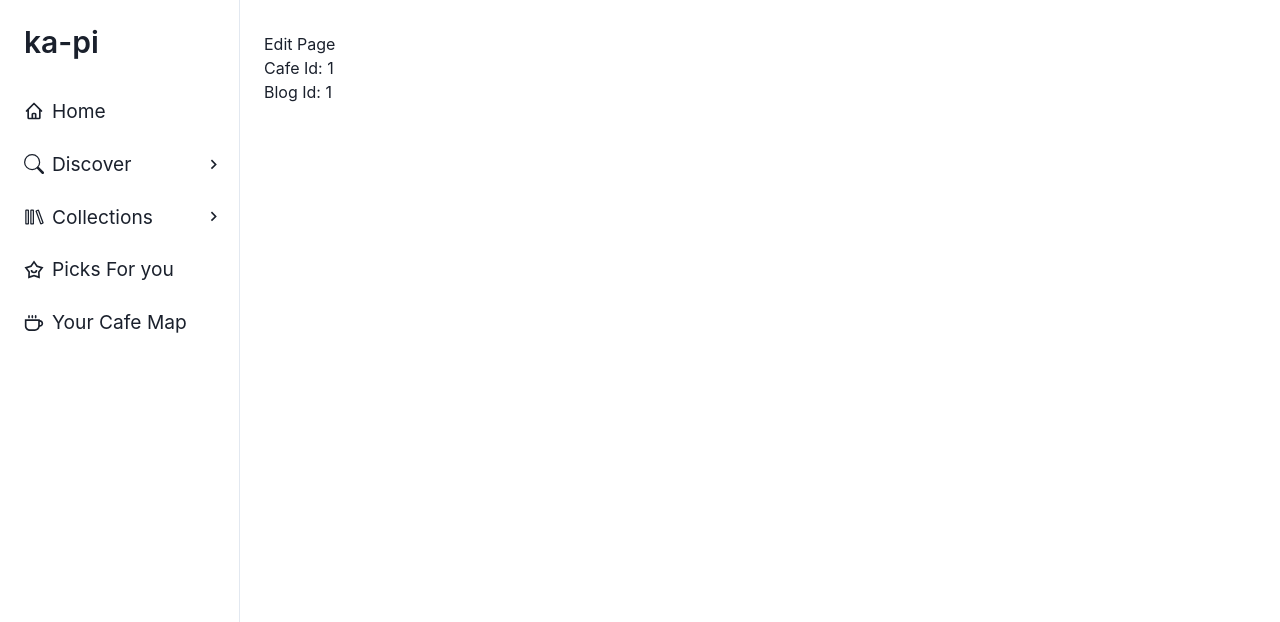
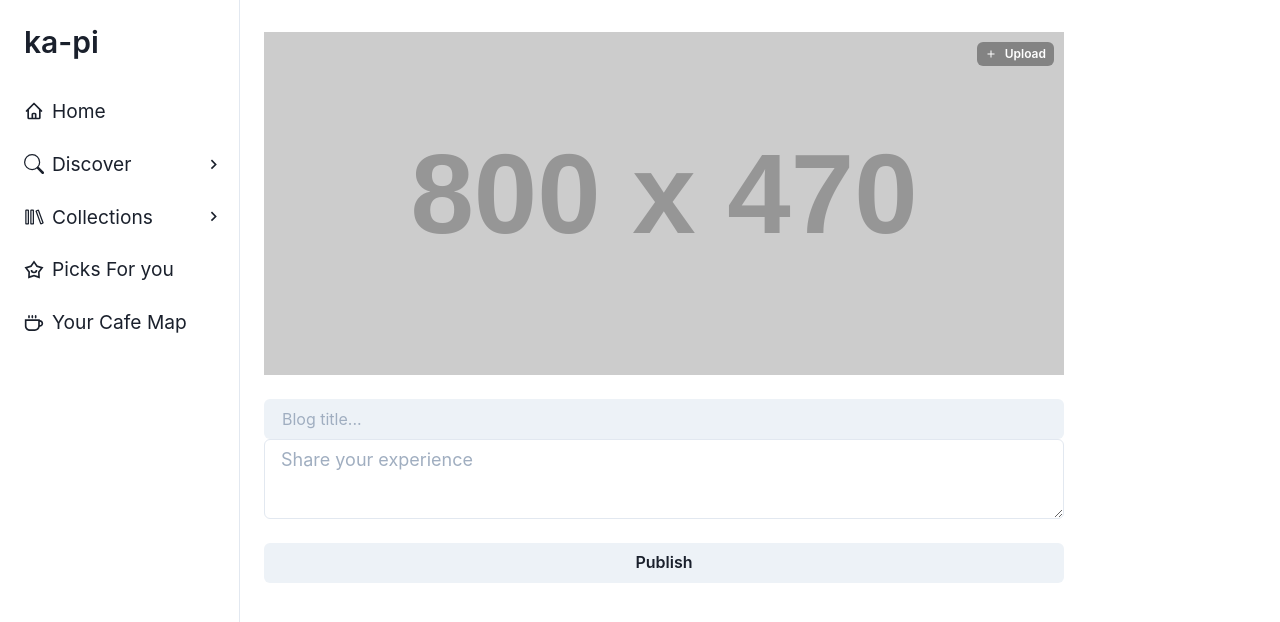
Before and after one commit to ellenchialin/ka-pi, a React (Create React App) app: page /cafe/1/blog/edit/1 in a window 1280 px wide. Shown: the top 622 px of the page. Built offline with nearby package versions, Linux system fonts and the light colour scheme; no server answers.

Commit message:
Upload sample blog to db

```diff
--- a/public/index.html
+++ b/public/index.html
@@ -10,27 +10,14 @@
       content="工作者友善咖啡廳地圖，快速找到適合工作的咖啡廳"
     />
     <link rel="apple-touch-icon" href="%PUBLIC_URL%/logo192.png" />
-    <!--
-      manifest.json provides metadata used when your web app is installed on a
-      user's mobile device or desktop. See https://developers.google.com/web/fundamentals/web-app-manifest/
-    -->
     <link rel="manifest" href="%PUBLIC_URL%/manifest.json" />
-    <!--
-      Notice the use of %PUBLIC_URL% in the tags above.
-      It will be replaced with the URL of the `public` folder during the build.
-      Only files inside the `public` folder can be referenced from the HTML.
-
-      Unlike "/favicon.ico" or "favicon.ico", "%PUBLIC_URL%/favicon.ico" will
-      work correctly both with client-side routing and a non-root public URL.
-      Learn how to configure a non-root public URL by running `npm run build`.
-    -->
     <link
       rel="stylesheet"
       href="https://unpkg.com/leaflet@1.7.1/dist/leaflet.css"
       integrity="sha512-xodZBNTC5n17Xt2atTPuE1HxjVMSvLVW9ocqUKLsCC5CXdbqCmblAshOMAS6/keqq/sMZMZ19scR4PsZChSR7A=="
       crossorigin=""
     />
-    <title>ka-pi(sprint2)</title>
+    <title>ka-pi(sprint3)</title>
   </head>
   <body>
     <noscript>You need to enable JavaScript to run this app.</noscript>
--- a/src/components/cafe/BlogCard.js
+++ b/src/components/cafe/BlogCard.js
@@ -8,13 +8,12 @@ function BlogCard({
   blogId,
   content,
   title,
-  images,
+  image,
   date,
   canDeleteBlog,
   handleBlogDelete,
 }) {
   const navigate = useNavigate()
-  const coverImage = images[0]
 
   const handleReadmore = () => {
     navigate(`/cafe/${cafeId}/blog/${blogId}`)
@@ -35,12 +34,7 @@ function BlogCard({
         position="relative"
       >
         <AspectRatio maxW="100%" ratio={1}>
-          <Image
-            src={coverImage}
-            alt="食記照片"
-            roundedTop="lg"
-            objectFit="cover"
-          />
+          <Image src={image} alt="食記照片" roundedTop="lg" objectFit="cover" />
         </AspectRatio>
         {canDeleteBlog && (
           <IconButton
@@ -56,7 +50,13 @@ function BlogCard({
             onClick={handleBlogDelete}
           />
         )}
-        <Flex direction="column" p="4" h="100%" justify="space-between">
+        <Flex
+          direction="column"
+          p="4"
+          h="100%"
+          minH="105px"
+          justify="space-between"
+        >
           <Flex alignItems="center" justifyContent="space-between">
             <Heading as="h5" size="sm" isTruncated>
               {title}
--- a/src/pages/Blog.js
+++ b/src/pages/Blog.js
@@ -1,7 +1,7 @@
 import { useState, useEffect } from 'react'
 import { useParams } from 'react-router-dom'
 // prettier-ignore
-import { Flex, Text, Spinner, Heading, Avatar, Box } from '@chakra-ui/react'
+import { Flex, Text, Spinner, Heading, Avatar, Box, Image, AspectRatio } from '@chakra-ui/react'
 import { firebase } from '../utils/firebase'
 import ImageSlider from '../components/ImageSlider'
 
@@ -57,10 +57,17 @@ function Blog() {
           transform="translate(-50%, -50%)"
         />
       ) : (
-        <Flex direction="column">
-          <Box mb="4">
-            <ImageSlider slides={blog.images} />
-          </Box>
+        <Flex direction="column" h="100%" w="100%">
+          {/*<ImageSlider slides={blog.images} />*/}
+          <AspectRatio w="100%" maxW="800px" ratio={21 / 9}>
+            <Image
+              src={blog.image}
+              alt="食記照片"
+              rounded="lg"
+              fit="cover"
+              w="100%"
+            />
+          </AspectRatio>
           <Heading
             as="h1"
             size="2xl"
--- a/src/pages/Cafe.js
+++ b/src/pages/Cafe.js
@@ -168,8 +168,9 @@ function Cafe() {
   }
 
   const handleWriteBlogClick = () => {
-    const blogId = firebase.getBlogDocId(cafe.id)
-    navigate(`blog/edit/${blogId}`)
+    firebase.addBlog(cafe.id, currentUser.uid).then(blogId => {
+      navigate(`blog/edit/${blogId}`)
+    })
   }
 
   return (
@@ -406,7 +407,7 @@ function Cafe() {
                   content={blog.content}
                   title={blog.title}
                   date={blog.createdAt}
-                  images={blog.images}
+                  image={blog.image}
                 />
               ))}
             </Flex>
--- a/src/pages/EditBlog.js
+++ b/src/pages/EditBlog.js
@@ -1,16 +1,96 @@
-import { useParams } from 'react-router-dom'
-import { Flex, Text } from '@chakra-ui/react'
+import { useState, useRef } from 'react'
+import { useParams, useNavigate } from 'react-router-dom'
+// prettier-ignore
+import { Flex, Text, Input, Image, Button, AspectRatio, Textarea } from '@chakra-ui/react'
+import { RiAddFill } from 'react-icons/ri'
+import { firebase } from '../utils/firebase'
+import { useAuth } from '../contexts/AuthContext'
 import TextEditor from '../components/TextEditor'
 
 function EditBlog() {
+  const [blogTitle, setBlogTitle] = useState('')
+  const [blogContent, setBlogContent] = useState('')
+  const [coverPhotoUrl, setCoverPhotoUrl] = useState('')
+  const coverPhototRef = useRef()
   const { cafeId, blogId } = useParams()
+  const navigate = useNavigate()
+
+  console.log(`Cafe Id: ${cafeId}`)
+  console.log(`Blog Id: ${blogId}`)
+
+  const handlePhotoUpload = e => {
+    if (e.target.files[0]) {
+      firebase
+        .getBlogPhotoUrl(cafeId, blogId, e.target.files[0])
+        .then(url => setCoverPhotoUrl(url))
+        .catch(error => {
+          alert('圖片上傳失敗，請重新操作一次；如連續失敗請通知網站開發人員')
+          console.error(error)
+        })
+    }
+  }
+
+  const handleUploadBlog = () => {
+    const data = {
+      title: blogTitle,
+      content: blogContent,
+      image: coverPhotoUrl,
+    }
+
+    firebase
+      .uploadBlog(cafeId, blogId, data)
+      .then(() => navigate(`/cafe/${cafeId}/blog/${blogId}`))
+  }
 
   return (
-    <Flex direction="column">
-      <Text>Edit Page</Text>
-      <Text>Cafe Id: {cafeId}</Text>
-      <Text>Blog Id: {blogId}</Text>
+    <Flex direction="column" w="100%" maxWidth="800px">
+      <Flex mb="6" maxWidth="800px" position="relative">
+        <AspectRatio w="100%" maxWidth="800px" ratio={21 / 9}>
+          <Image
+            src={coverPhotoUrl ? coverPhotoUrl : ''}
+            alt="食記封面照"
+            fit="cover"
+            maxW="800px"
+            fallbackSrc="https://via.placeholder.com/800x470?text=cover+photo"
+          />
+        </AspectRatio>
+        <Button
+          colorScheme="blackAlpha"
+          aria-label="上傳封面照"
+          leftIcon={<RiAddFill />}
+          size="xs"
+          position="absolute"
+          top="10px"
+          right="10px"
+          onClick={() => coverPhototRef.current.click()}
+        >
+          Upload
+        </Button>
+        <Input
+          ref={coverPhototRef}
+          type="file"
+          name="coverPhoto"
+          accept="image/*"
+          onChange={e => handlePhotoUpload(e)}
+          hidden
+        />
+      </Flex>
+      <Input
+        variant="filled"
+        placeholder="Blog title..."
+        value={blogTitle}
+        onChange={e => setBlogTitle(e.target.value)}
+        isRequired
+      />
+      <Textarea
+        placeholder="Share your experience"
+        size="lg"
+        value={blogContent}
+        onChange={e => setBlogContent(e.target.value)}
+        isRequired
+      />
       <TextEditor />
+      <Button onClick={handleUploadBlog}>Publish</Button>
     </Flex>
   )
 }
--- a/src/pages/User.js
+++ b/src/pages/User.js
@@ -143,7 +143,7 @@ function User() {
   const handlePhotoChange = e => {
     if (e.target.files[0]) {
       firebase
-        .getPhotoUrl(currentUser.uid, e.target.files[0])
+        .getUserPhotoUrl(currentUser.uid, e.target.files[0])
         .then(url => setUserPhotoUrl(url))
         .catch(error => {
           alert('頭貼上傳失敗，請重新操作一次；如連續失敗請通知網站開發人員')
@@ -151,6 +151,7 @@ function User() {
         })
     }
   }
+
   return (
     <Flex direction="column" position="relative">
       {isLoading ? (
@@ -192,7 +193,7 @@ function User() {
                 type="file"
                 name="userPhoto"
                 accept="image/*"
-                onChange={handlePhotoChange}
+                onChange={e => handlePhotoChange(e)}
                 hidden
               />
             </Flex>
--- a/src/utils/firebase.js
+++ b/src/utils/firebase.js
@@ -74,7 +74,7 @@ export const firebase = {
       }).then(() => resolve())
     })
   },
-  getPhotoUrl(userId, file) {
+  getUserPhotoUrl(userId, file) {
     return new Promise(resolve => {
       const imageRef = ref(storage, `users/${file.name}`)
       uploadBytes(imageRef, file).then(() => {
@@ -151,10 +151,28 @@ export const firebase = {
       })
     })
   },
-  getBlogDocId(cafeId) {
-    const blogRef = doc(collection(db, `cafes/${cafeId}/blogs`))
-    const blogId = blogRef.id
-    return blogId
+  addBlog(cafeId, userId) {
+    return new Promise(resolve => {
+      const blogRef = doc(collection(db, `cafes/${cafeId}/blogs`))
+      setDoc(blogRef, {
+        blogId: blogRef.id,
+        cafeId,
+        userId,
+        title: '',
+        content: '',
+        image: '',
+        createdAt: serverTimestamp(),
+      }).then(() => resolve(blogRef.id))
+    })
+  },
+  uploadBlog(cafeId, blogId, data) {
+    return new Promise(resolve => {
+      updateDoc(doc(db, `cafes/${cafeId}/blogs/${blogId}`), {
+        title: data.title,
+        content: data.content,
+        image: data.image,
+      }).then(() => resolve())
+    })
   },
   getAllBlogs(cafeId) {
     return new Promise(resolve => {
@@ -171,7 +189,7 @@ export const firebase = {
           userId: doc.data().userId,
           title: doc.data().title,
           content: doc.data().content,
-          images: doc.data().images,
+          image: doc.data().image,
         }))
         resolve(blogsArray)
       })
@@ -188,6 +206,17 @@ export const firebase = {
           alert('找不到此blog')
           return
         }
+      })
+    })
+  },
+  getBlogPhotoUrl(cafeId, blogId, file) {
+    return new Promise(resolve => {
+      const imageRef = ref(storage, `blogs/${file.name}`)
+      uploadBytes(imageRef, file).then(() => {
+        getDownloadURL(imageRef).then(url => {
+          updateDoc(doc(db, `cafes/${cafeId}/blogs/${blogId}`), { image: url })
+          resolve(url)
+        })
       })
     })
   },
```
